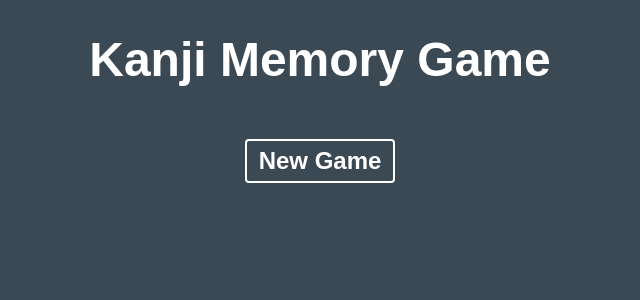
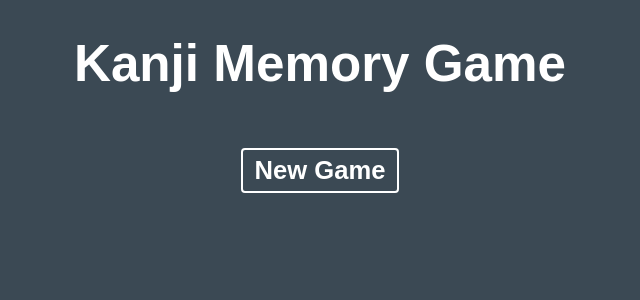
Before and after one commit to mikako-shirai/Kanji-Memory-Game, a React (Create React App) app: page / in a window 1280 px wide. Shown: the top 300 px of the page, without its empty margins (320-960 px from the left). Built offline with nearby package versions, Linux system fonts and the light colour scheme.

Commit message:
first commit

```diff
--- a/src/index.css
+++ b/src/index.css
@@ -1,7 +1,7 @@
 body {
   font-family: Raleway, sans-serif;
   margin: 0;
-  font-size: 1.5em;
+  font-size: 1.6em;
   text-align: center;
   background: #1b1523;
   color: #fff;
```
